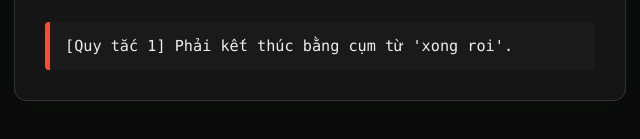
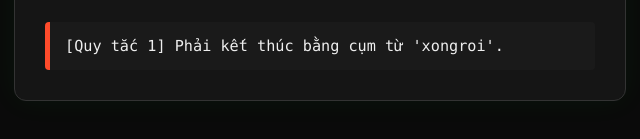
Before and after one commit to Ecgo-Echo/Password-game, a plain HTML site: page index.html in a window 1280 px wide. Shown: the part 225-364 px from the top of the page, 320-960 px from the left. Drawn offline with Linux system fonts and the light colour scheme.

Commit message:
Update index.html

```diff
--- a/index.html
+++ b/index.html
@@ -141,7 +141,7 @@
         }},
         { text: "Chứa tên loài vật không dấu (meo, cho, ca, lon, ga, vit, voi, ran).", check: s => /(meo|cho|ca|lon|ga|vit|voi|ran)/i.test(s) },
         { text: "Độ dài mật khẩu phải là một số lẻ.", check: s => s.length % 2 !== 0 },
-        { text: "Phải kết thúc bằng cụm từ 'xong roi'.", check: s => s.endsWith('xong roi') },
+        { text: "Phải kết thúc bằng cụm từ 'xongroi'.", check: s => s.endsWith('xongroi') },
         { text: "Phải chứa ít nhất 2 ký tự đặc biệt (!, @, #, $, %).", check: s => (s.match(/[!@#$%]/g) || []).length >= 2 },
         { text: `Phải chứa tên ngày hôm nay viết liền không dấu (vd: '${randomDay}').`, check: s => s.toLowerCase().includes(randomDay) },
         { text: "Mật khẩu KHÔNG được chứa khoảng trắng.", check: s => !s.includes(' ') },
```
